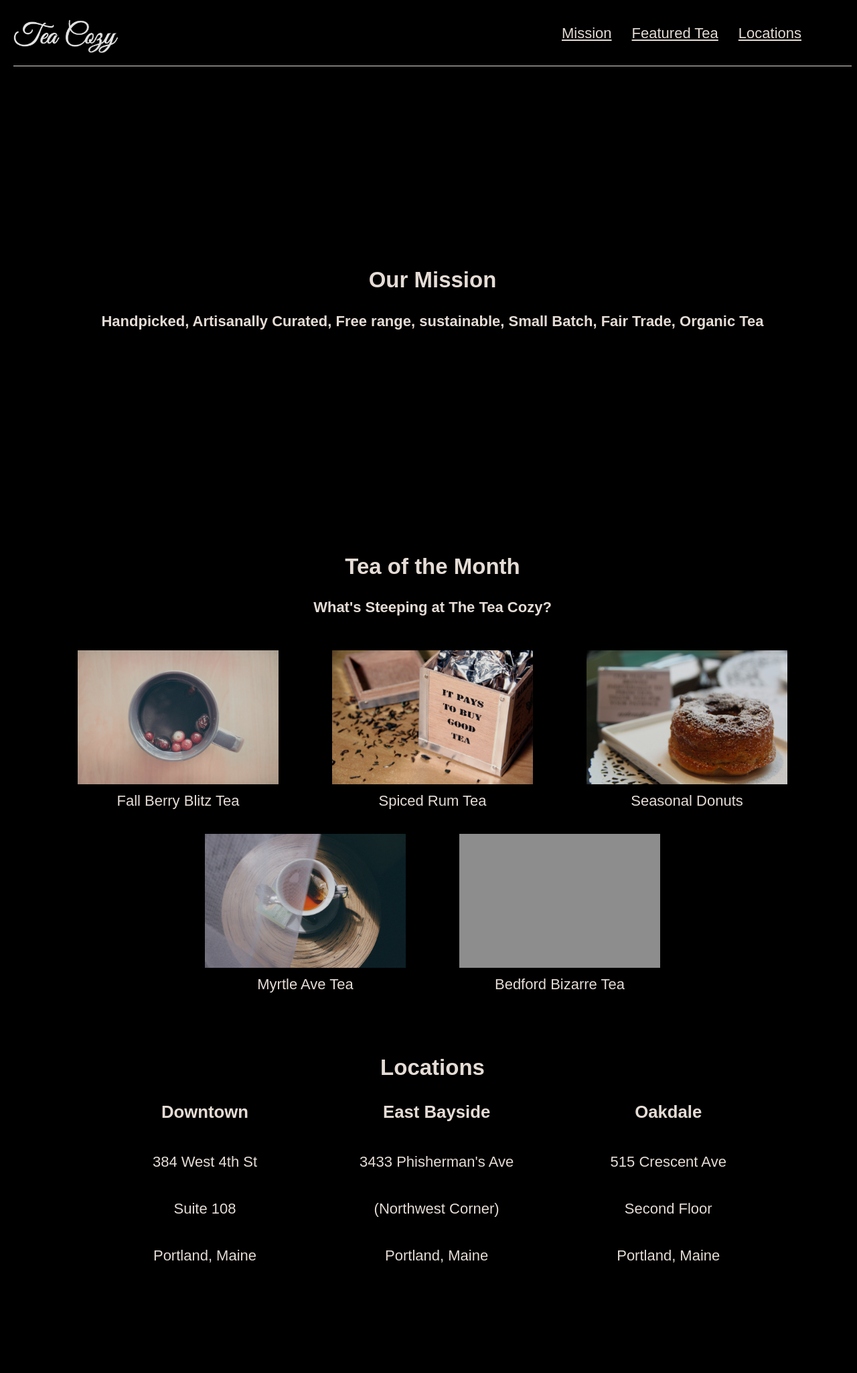
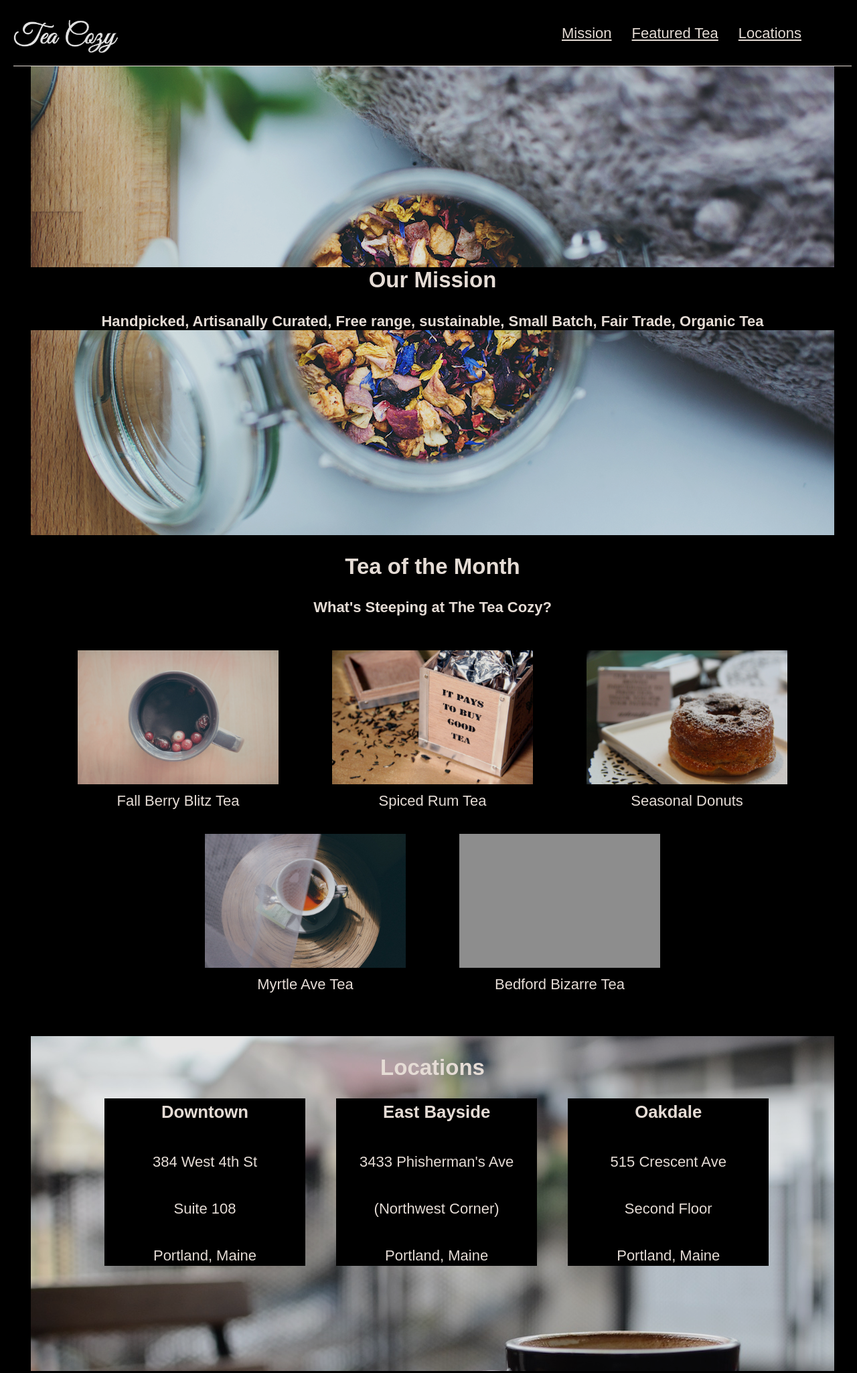
Before and after one commit to TracyE2015/TracyE2015.github.io, a plain HTML site: page TeaCozy/index.html in a window 1280 px wide. Shown: the top 2050 px of the page at 67% size. Drawn offline with Linux system fonts and the light colour scheme; grey boxes are pictures that could not be loaded.

Commit message:
Update styles.css

```diff
--- a/TeaCozy/resources/css/styles.css
+++ b/TeaCozy/resources/css/styles.css
@@ -53,7 +53,7 @@ body {
   }
 
   .mission {
-    background-image: url("resources/images/mission-background.jpg");
+    background-image: url("../images/mission-background.jpg");
     height: 700px;
     width: 1200px;
     margin-left: auto;
@@ -83,7 +83,7 @@ body {
   }
 
   .locations {
-    background-image: url("resources/images/locations-background.jpg");
+    background-image: url("../images/locations-background.jpg");
     height: 500px;
     width: 1200px;
     margin-top: 50px;
```
